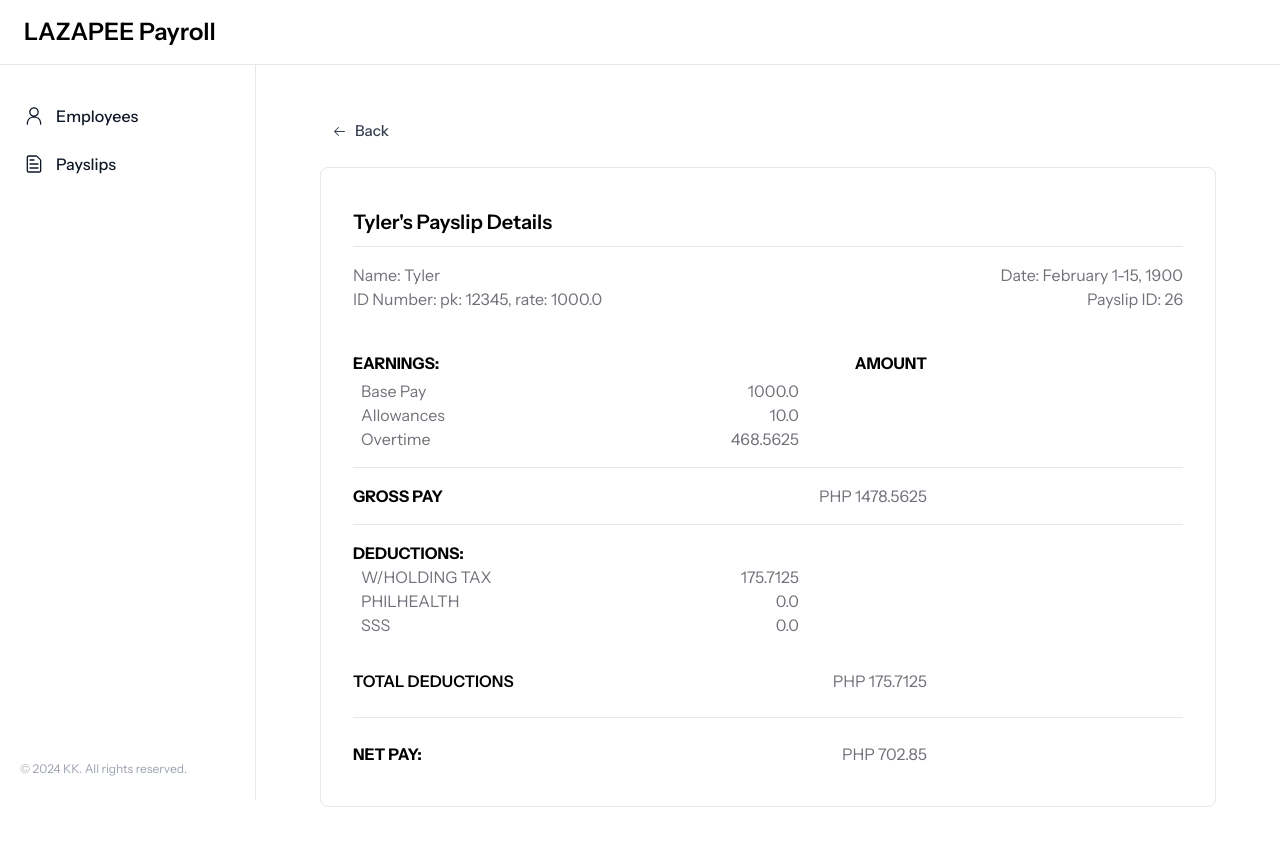
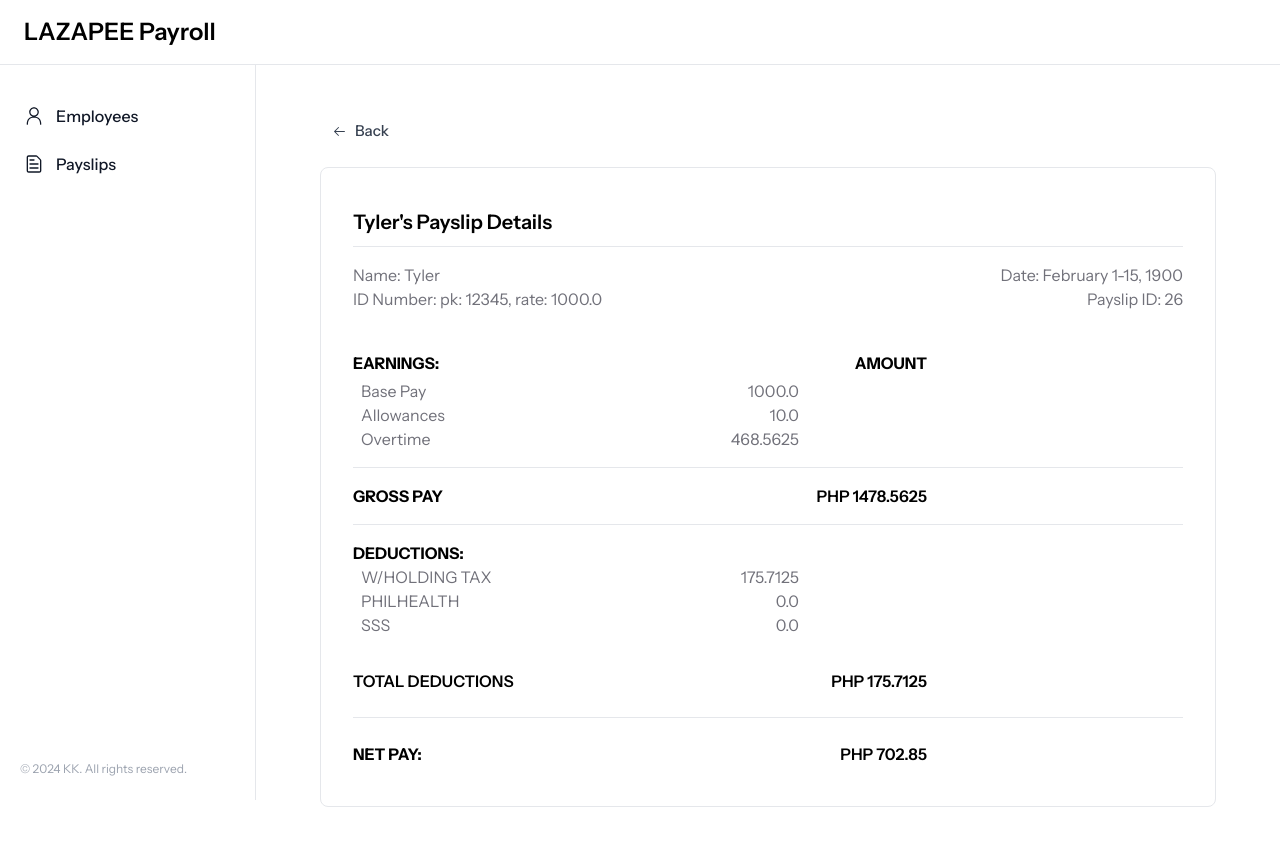
Before and after one commit to kirpnlbr/Final-Project, a Django app: page /view_payslip/26/ in a window 1280 px wide. Run offline with Django 5.2, Linux system fonts and the light colour scheme; data comes from the database, SQL or seed files in the repository; both versions use the stored data as it was after the commit; some libraries are stand-ins or nearby versions.

Commit message:
fix: tweak styles

```diff
--- a/Lazapee/payroll_app/templates/payroll_app/update_employee.html
+++ b/Lazapee/payroll_app/templates/payroll_app/update_employee.html
@@ -21,7 +21,7 @@
     <div class="w-full max-w-lg rounded-md border border-gray-200 sm:p-6 md:p-8 bg-white">
         <form class="space-y-6" action="{% url 'update_employee' employee.id_number %}" method="POST">
             {% csrf_token %}
-            <h2 class="text-xl font-medium">Edit Employee Details</h2>
+            <h2 class="text-xl font-medium">Update Employee Details</h2>
 
             <!-- Name -->
             <div>
@@ -35,8 +35,8 @@
             <div>
                 <label for="id_number" class="block mb-2 text-sm font-medium text-gray-900">ID Number</label>
                 <input type="number" name="id_number" id="id_number"
-                    class="bg-gray-50 border border-gray-300 text-gray-900 text-sm rounded-md block w-full p-2.5"
-                    value="{{ employee.id_number }}" required readonly />
+                    class="bg-gray-100 border border-gray-300 text-gray-400 text-sm rounded-md block w-full p-2.5"
+                    value="{{ employee.id_number }}" required disabled />
             </div>
             <!-- Rate -->
             <div>
--- a/Lazapee/payroll_app/templates/payroll_app/view_payslip.html
+++ b/Lazapee/payroll_app/templates/payroll_app/view_payslip.html
@@ -80,7 +80,7 @@
         <div>
             <h2 class="font-bold">GROSS PAY</h2>
         </div>
-        <div class="mr-64 text-[#71717A]">
+        <div class="mr-64 font-semibold">
             <h2>PHP {{ gross_pay }}</h2>
         </div>
     </div>
@@ -136,7 +136,7 @@
             <h2 class="font-semibold">TOTAL DEDUCTIONS</h2>
         </div>
         <div>
-            <h2 class="mr-64 text-[#71717A]">PHP {{ total_deductions }}</h2>
+            <h2 class="mr-64 font-semibold">PHP {{ total_deductions }}</h2>
         </div>
     </div>
     <hr class="my-6" />
@@ -146,7 +146,7 @@
             <h2 class="font-bold">NET PAY:</h2>
         </div>
         <div>
-            <p class="mr-64 text-[#71717A]">PHP {{ payslip.total_pay }}</p>
+            <p class="mr-64 font-semibold">PHP {{ payslip.total_pay }}</p>
         </div>
     </div>
 </div>
```
Also changed, not shown: Lazapee/db.sqlite3.
